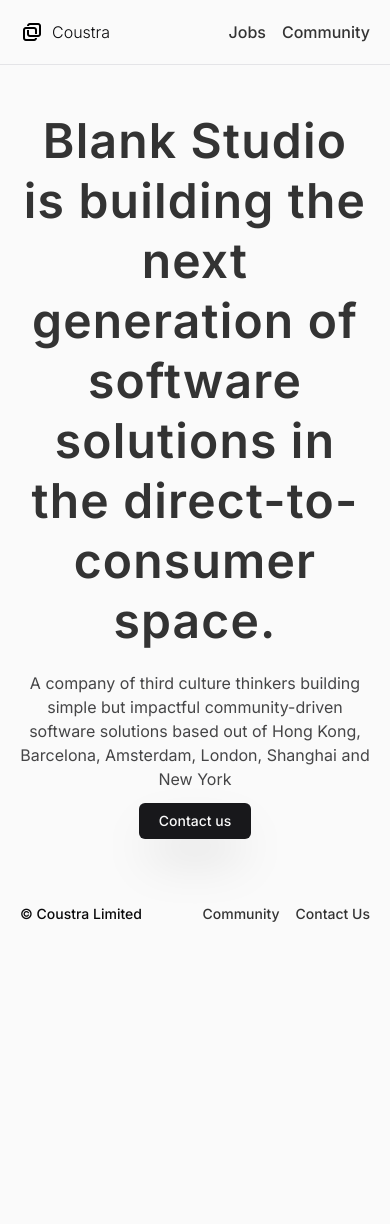
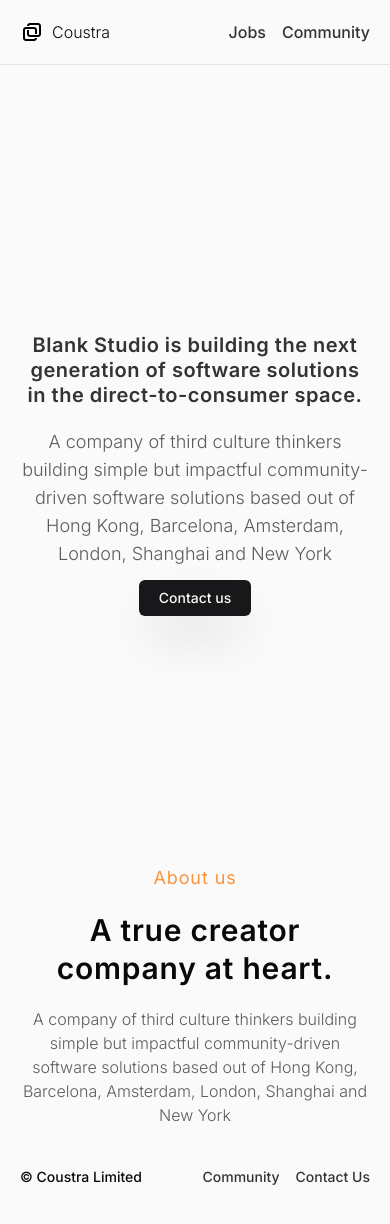
Before and after one commit to Coustra/coustra-agency, a Next.js app: page / in a window 390 px wide. Shown: the top 1224 px of the page. Before the commit the page ends 976 px from the top, so only its background shows below. Built offline with nearby package versions, Linux system fonts and the light colour scheme.

Commit message:
added headline text section and fixed responsive styles from hero section and healine text section

```diff
--- /dev/null
+++ b/src/app/components/HeadlineSection.tsx
@@ -0,0 +1,19 @@
+import React from "react";
+
+export const HeadlineSection = () => {
+  return (
+    <div className='w-full'>
+      <div className='max-w-[850px] mx-auto text-center flex items-center justify-center flex-col gap-5'>
+        <h3 className='text-orange-400 text-lg tracking-wider'>About us</h3>
+        <h2 className='md:text-4xl text-3xl font-semibold tracking-wide leading-tight'>
+          A true creator company at heart.
+        </h2>
+        <p className='md:text-lg font-light opacity-65 max-w-[500px]'>
+          A company of third culture thinkers building simple but impactful
+          community-driven software solutions based out of Hong Kong, Barcelona,
+          Amsterdam, London, Shanghai and New York
+        </p>
+      </div>
+    </div>
+  );
+};
--- a/src/app/components/Hero.tsx
+++ b/src/app/components/Hero.tsx
@@ -7,11 +7,11 @@ export const Hero = () => {
   return (
     <div className='min-h-screen pt-[65px] w-full flex items-center justify-center flex-col gap-3'>
       <div className='max-w-[850px] text-center gap-5 flex flex-col'>
-        <h1 className='text-5xl font-semibold tracking-wide text-[#333] leading-tight'>
+        <h1 className='md:text-5xl sm:text-3xl text-xl font-semibold tracking-wide text-[#333] leading-tight'>
           Blank Studio is building the next generation of software solutions in
           the direct-to-consumer space.
         </h1>
-        <h3 className='text-base opacity-75'>
+        <h3 className='text-lg font-light opacity-65'>
           A company of third culture thinkers building simple but impactful
           community-driven software solutions based out of Hong Kong, Barcelona,
           Amsterdam, London, Shanghai and New York
--- a/src/app/page.tsx
+++ b/src/app/page.tsx
@@ -1,10 +1,12 @@
 import Image from "next/image";
 import { Hero } from "./components/Hero";
+import { HeadlineSection } from "./components/HeadlineSection";
 
 export default function HomePage() {
   return (
     <>
       <Hero />
+      <HeadlineSection />
     </>
   );
 }
```
